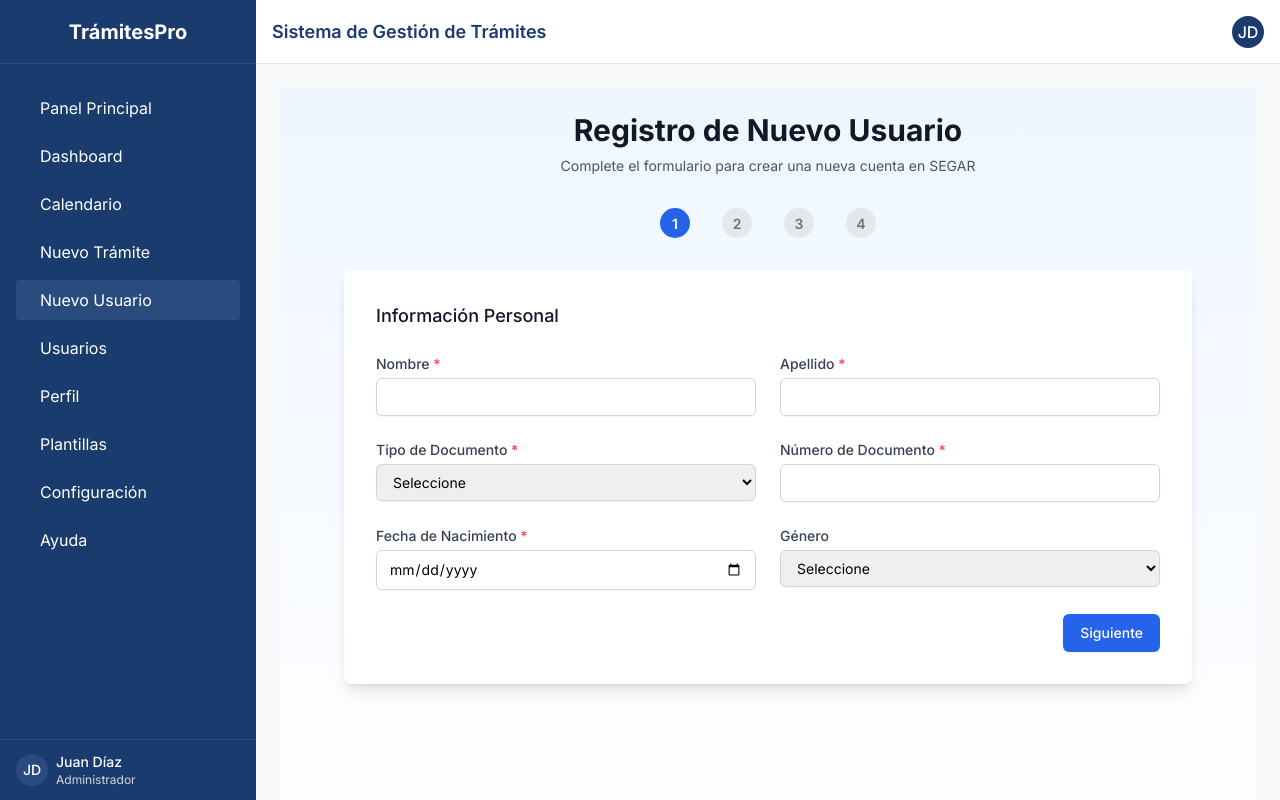
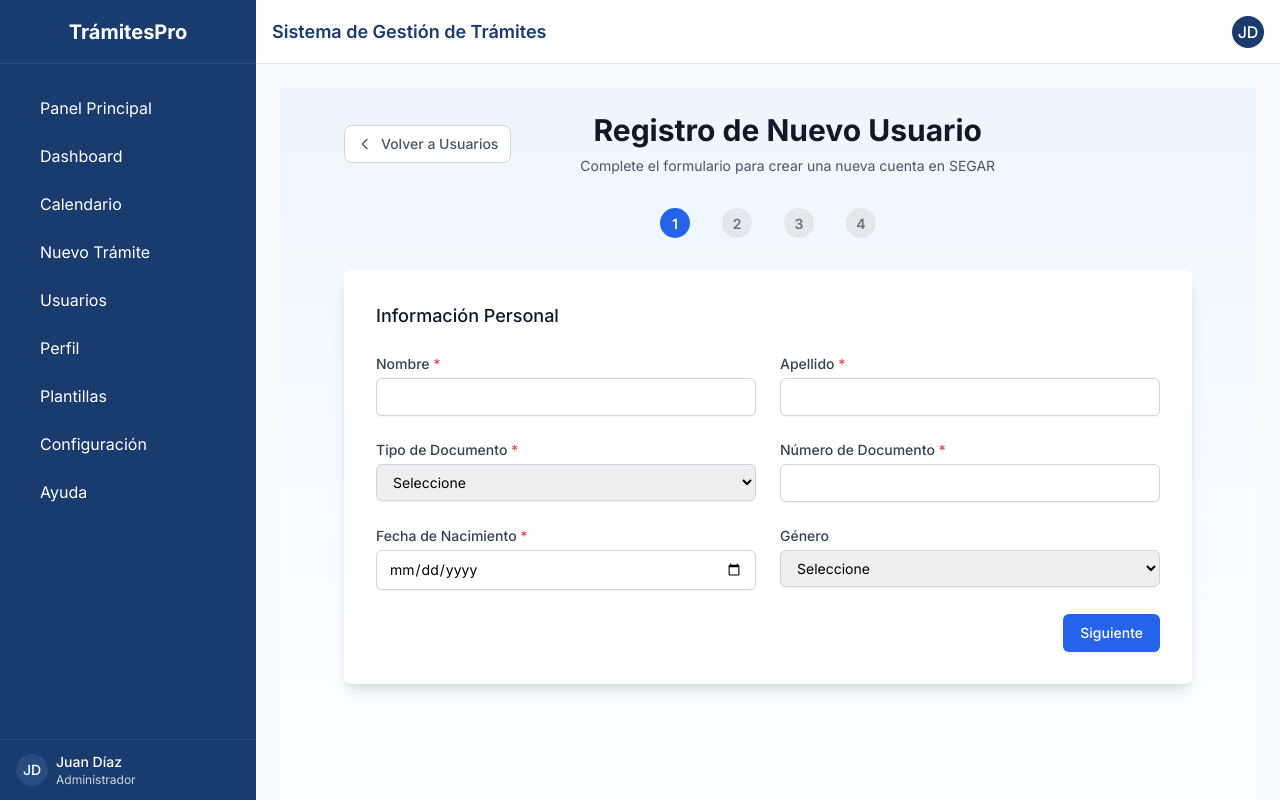
Before and after one commit to Juando26030/SEGAR-FrontEnd, an Angular app in the folder segar-frontend/: page /main/nuevo-usuario in a window 1280 px wide. Built offline with nearby package versions, Linux system fonts and the light colour scheme.

Commit message:
Usuarios, boton de  crear nuevo usuario

```diff
--- a/segar-frontend/src/app/layout/menu-layout/menu-layout.component.html
+++ b/segar-frontend/src/app/layout/menu-layout/menu-layout.component.html
@@ -16,9 +16,6 @@
       </a>
       <a routerLink="/main/nuevo" routerLinkActive="bg-[#2a4b7d]" class="flex items-center px-4 py-2 rounded hover:bg-[#2a4b7d]">
         <span class="ml-2">Nuevo Trámite</span>
-      </a>
-      <a routerLink="/main/nuevo-usuario" routerLinkActive="bg-[#2a4b7d]" class="flex items-center px-4 py-2 rounded hover:bg-[#2a4b7d]">
-        <span class="ml-2">Nuevo Usuario</span>
       </a>
       <a routerLink="/main/usuarios" routerLinkActive="bg-[#2a4b7d]" class="flex items-center px-4 py-2 rounded hover:bg-[#2a4b7d]">
         <span class="ml-2">Usuarios</span>
--- a/segar-frontend/src/app/pages/nuevo-usuario/pagina-registro/pagina-registro.component.html
+++ b/segar-frontend/src/app/pages/nuevo-usuario/pagina-registro/pagina-registro.component.html
@@ -1,7 +1,17 @@
 <div class="min-h-screen bg-gradient-to-b from-blue-50 to-white">
-  <div class="max-w-4xl mx-auto p-6">
+  <div class="max-w-4xl mx-auto">
     <!-- Header -->
-    <div class="text-center mb-8">
+    <div class="flex items-center justify-between mb-8 px-6 pt-6">
+      <button
+        (click)="goBack()"
+        class="inline-flex items-center px-3 py-2 text-sm font-medium text-gray-600 bg-white border border-gray-300 rounded-lg hover:bg-gray-50 hover:text-gray-700 focus:outline-none focus:ring-2 focus:ring-blue-500 focus:ring-offset-2">
+        <svg class="w-4 h-4 mr-2" fill="none" stroke="currentColor" viewBox="0 0 24 24">
+          <path stroke-linecap="round" stroke-linejoin="round" stroke-width="2" d="M15 19l-7-7 7-7"/>
+        </svg>
+        Volver a Usuarios
+      </button>
+
+      <div class="text-center flex-1">
         <h2 class="text-3xl font-extrabold text-gray-900">
           Registro de Nuevo Usuario
         </h2>
@@ -9,6 +19,11 @@
           Complete el formulario para crear una nueva cuenta en SEGAR
         </p>
       </div>
+
+      <div class="w-32"></div> <!-- Spacer para centrar el título -->
+    </div>
+
+    <div class="px-6">
 
     <!-- Step Indicator -->
     <div class="flex items-center justify-center mb-8">
@@ -85,3 +100,4 @@
     </div>
     </div>
   </div>
+</div>
--- a/segar-frontend/src/app/pages/nuevo-usuario/pagina-registro/pagina-registro.component.ts
+++ b/segar-frontend/src/app/pages/nuevo-usuario/pagina-registro/pagina-registro.component.ts
@@ -87,6 +87,10 @@ export class PaginaRegistroComponent {
     this.currentStep = step;
   }
 
+  goBack() {
+    this.router.navigate(['/main/usuarios']);
+  }
+
   getStepClass(step: number): string {
     if (step < this.currentStep) return 'step-completed';
     if (step === this.currentStep) return 'step-active';
--- a/segar-frontend/src/app/pages/usuarios/user-management/user-management.component.ts
+++ b/segar-frontend/src/app/pages/usuarios/user-management/user-management.component.ts
@@ -1,6 +1,7 @@
 import { Component } from '@angular/core';
 import { CommonModule } from '@angular/common';
 import { FormsModule } from '@angular/forms';
+import { Router } from '@angular/router';
 import { UserFilterComponent } from '../user-filter/user-filter.component';
 import { UserTableComponent } from '../user-table/user-table.component';
 import { UserDeleteConfirmComponent } from '../user-delete-confirm/user-delete-confirm.component';
@@ -73,7 +74,7 @@ export class UserManagementComponent {
   itemsPerPage = 12;
   totalPages = 1;
 
-  constructor() {
+  constructor(private router: Router) {
     this.updatePagination();
   }
 
@@ -144,7 +145,6 @@ export class UserManagementComponent {
   }
 
   onNewUser() {
-    console.log('Crear nuevo usuario');
-    // Navegar a registro de usuario o abrir modal
+    this.router.navigate(['/main/nuevo-usuario']);
   }
 }
```
Lines whose indentation alone changed are shown as unchanged.
